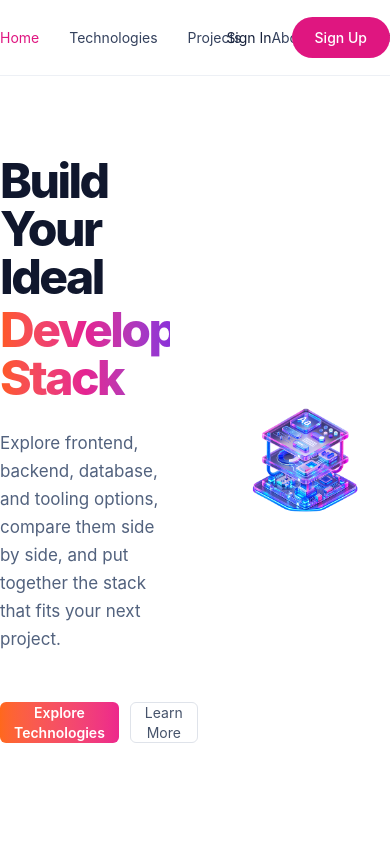
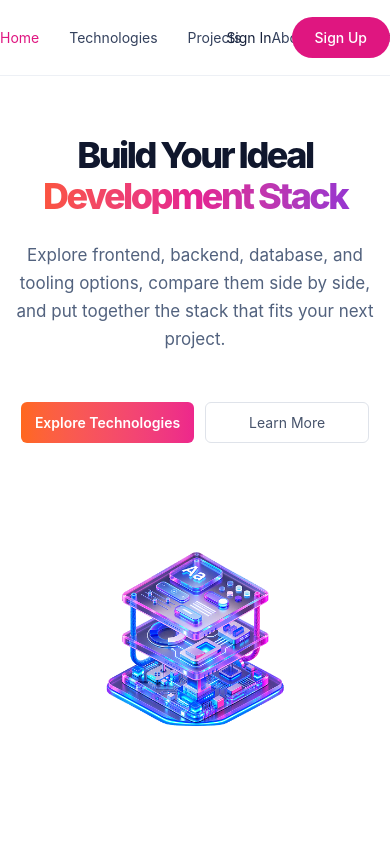
Before and after one commit to AdityaKumar740/Assignment-5, a React (Vite) app: page / in a window 390 px wide. Shown: the top 844 px of the page. Built offline with nearby package versions, Linux system fonts and the light colour scheme.

Commit message:
try to optimize for mobile

```diff
--- a/src/App.jsx
+++ b/src/App.jsx
@@ -100,9 +100,9 @@ function App() {
 
       <main>
         <section className="flex min-h-[calc(100vh-76px)] items-center bg-white">
-          <div className="mx-auto grid w-full max-w-6xl grid-cols-2 items-center gap-12.5">
-            <div className="pb-5">
-              <h1 className="max-w-137.5 text-5xl font-extrabold leading-none tracking-[-2.5px] text-[#10172d]">
+          <div className="mx-auto grid w-full max-w-6xl grid-cols-1 items-center gap-8 px-4 md:grid-cols-2 md:gap-12.5 lg:px-0">
+            <div className="pb-5 text-center md:text-left">
+              <h1 className="max-w-137.5 text-4xl font-extrabold leading-none tracking-[-2.5px] text-[#10172d] md:text-5xl">
                 Build Your Ideal
                 <span className="mt-1.25 block bg-linear-to-r from-[#ff591f] via-[#e52291] to-[#8b31d9] bg-clip-text text-transparent">
                   Development Stack
@@ -115,7 +115,7 @@ function App() {
                 fits your next project.
               </p>
 
-              <div className="mt-12.25 flex items-center gap-2.75">
+              <div className="mt-12.25 flex flex-wrap items-center justify-center gap-2.75 md:justify-start">
                 <button className="h-10.25 rounded-md border-none bg-linear-to-r from-[#ff681c] to-[#ed278c] px-3.5 text-sm font-semibold text-white transition hover:-translate-y-0.5">
                   Explore Technologies
                 </button>
@@ -128,7 +128,7 @@ function App() {
 
             <div className="flex items-center justify-center">
               <img
-                className="block h-auto w-107.5 max-w-full"
+                className="block h-auto w-72 max-w-full md:w-107.5"
                 src="/src/assets/banner-stack.png"
                 alt="Development Stack"
               />
@@ -148,10 +148,10 @@ function App() {
               </p>
             </header>
 
-            <div className="mt-9.25 grid grid-cols-[minmax(0,1fr)_250px] gap-7 items-start">
+            <div className="mt-9.25 grid grid-cols-1 gap-7 items-start md:grid-cols-[minmax(0,1fr)_250px]">
               {isLoading ? (
-                <section className="grid min-h-60 w-full grid-cols-3 gap-4.25">
-                  <div className="col-span-3 flex min-h-60 items-center justify-center rounded-xl border border-[#e8edf3] bg-white shadow-sm">
+                <section className="grid min-h-60 w-full grid-cols-1 gap-4.25 md:grid-cols-3">
+                  <div className="md:col-span-3 flex min-h-60 items-center justify-center rounded-xl border border-[#e8edf3] bg-white shadow-sm">
                     <div className="flex items-center gap-3 text-[15px] font-semibold text-[#172036]">
                       <span className="h-5 w-5 animate-spin rounded-full border-2 border-[#df1680] border-t-transparent"></span>
                       <span>Loading technologies...</span>
@@ -159,7 +159,7 @@ function App() {
                   </div>
                 </section>
               ) : (
-                <section className="grid grid-cols-3 gap-4.25">
+                <section className="grid grid-cols-1 gap-4.25 md:grid-cols-2 xl:grid-cols-3">
                   {technologies.map((technology) => (
                     <TechnologyCard
                       key={technology.id}
```
